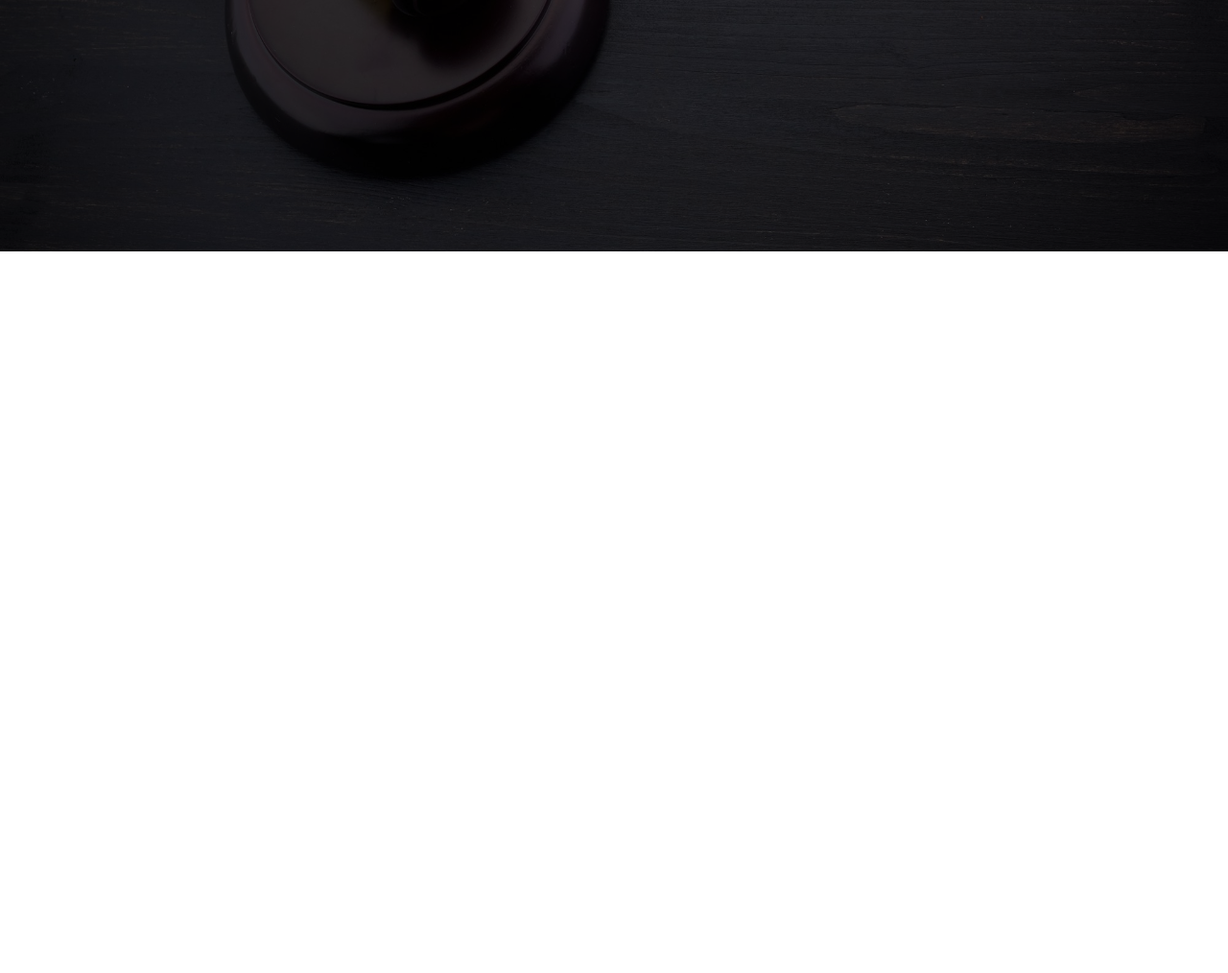
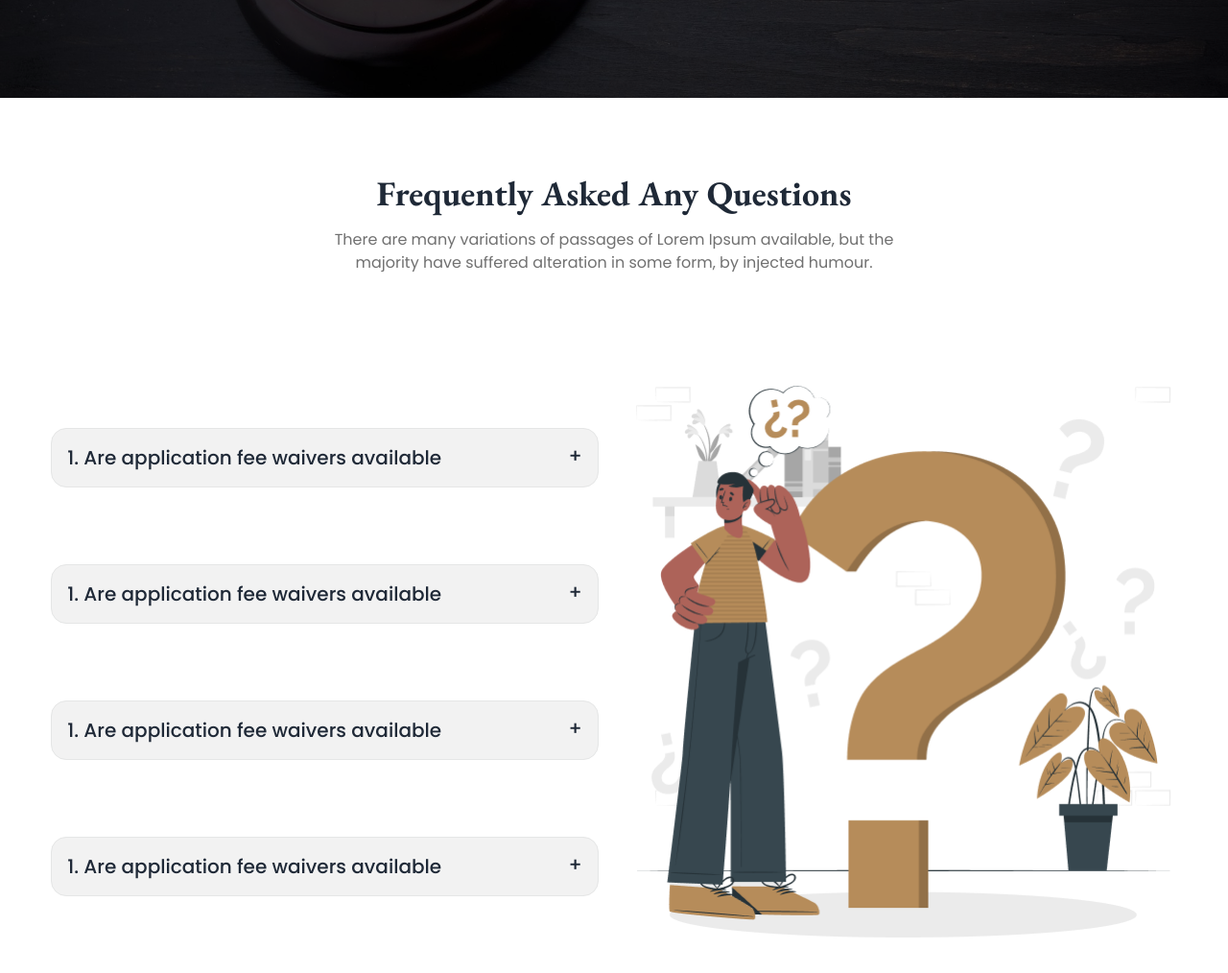
Before and after one commit to walid-official/legal-solution, a plain HTML site: page index.html in a window 1280 px wide. Shown: the part 2763-3777 px from the top of the page at 96% size. Before the commit the page ends 3025 px from the top, so only its background shows below. Drawn offline with nearby package versions, Linux system fonts and the light colour scheme.

Commit message:
feature area is done

```diff
--- a/index.html
+++ b/index.html
@@ -191,7 +191,7 @@
     <div class="carousel w-full">
       <div id="slide1" class="carousel-item relative w-full">
 
-       <div class="bg-[url('images/slider-1.jpg')] bg-no-repeat bg-center bg-cover py-80 bg-[rgba(0,0,0,0.5)] bg-blend-overlay">
+       <div class="bg-[url('images/slider-1.jpg')] bg-no-repeat bg-center bg-cover py-60 bg-[rgba(0,0,0,0.5)] bg-blend-overlay">
         <p class="text-center text-white w-1/2 mx-auto">Contrary to popular belief, Lorem Ipsum is not simply random text. It has roots in a piece of classical Latin literature from 45 BC, making it over 2000 years old. Richard McClintock, a Latin professor at Hampden-Sydney College in Virginia, looked up one of the more obscure Latin words, consectetur.</p>
        </div>
         <div class="absolute left-5 right-5 top-1/2 flex -translate-y-1/2 transform justify-between">
@@ -200,7 +200,7 @@
         </div>
       </div>
       <div id="slide2" class="carousel-item relative w-full">
-        <div class="bg-[url('images/slider-2.jpg')] bg-no-repeat bg-center bg-cover py-80  bg-[rgba(0,0,0,0.5)] bg-blend-overlay">
+        <div class="bg-[url('images/slider-2.jpg')] bg-no-repeat bg-center bg-cover py-60  bg-[rgba(0,0,0,0.5)] bg-blend-overlay">
           <p class="text-center text-white w-1/2 mx-auto">Contrary to popular belief, Lorem Ipsum is not simply random text. It has roots in a piece of classical Latin literature from 45 BC, making it over 2000 years old. Richard McClintock, a Latin professor at Hampden-Sydney College in Virginia, looked up one of the more obscure Latin words, consectetur.</p>
         </div>
         <div class="absolute left-5 right-5 top-1/2 flex -translate-y-1/2 transform justify-between">
@@ -209,7 +209,7 @@
         </div>
       </div>
       <div id="slide3" class="carousel-item relative w-full">
-        <div class="bg-[url('images/slider-3.jpg')] bg-no-repeat bg-center bg-cover py-80  bg-[rgba(0,0,0,0.5)] bg-blend-overlay">
+        <div class="bg-[url('images/slider-3.jpg')] bg-no-repeat bg-center bg-cover py-60  bg-[rgba(0,0,0,0.5)] bg-blend-overlay">
           <p class="text-center text-white w-1/2 mx-auto">Contrary to popular belief, Lorem Ipsum is not simply random text. It has roots in a piece of classical Latin literature from 45 BC, making it over 2000 years old. Richard McClintock, a Latin professor at Hampden-Sydney College in Virginia, looked up one of the more obscure Latin words, consectetur.</p>
         </div>
         <div class="absolute left-5 right-5 top-1/2 flex -translate-y-1/2 transform justify-between">
@@ -219,6 +219,51 @@
       </div>
       </div>
     </div>
+  </section> <!-- slide section is End -->
+
+  <section class="w-11/12 mx-auto">
+    <div class="feature-title text-center mt-20">
+      <h2 class="text-4xl font-bold">Frequently Asked Any Questions</h2>
+      <p class=" w-full sm:w-1/2 mx-auto mt-4 mb-20 text-[#707070]">There are many variations of passages of Lorem Ipsum available, but the majority have suffered alteration in some form, by injected humour.</p>
+    </div>
+
+    <div class="collapse-area md:flex gap-8 items-center">
+     <div class="collapse-setion md:w-1/2 ">
+      <div tabindex="0" class="collapse collapse-plus border-base-300 bg-base-200 border my-20">
+        <div class="collapse-title text-xl font-medium">1. Are application fee waivers available</div>
+        <div class="collapse-content">
+          <p>There are many variations of passages of Lorem Ipsum available, but the majority have suffered alteration in some form, by injected humour.</p>
+        </div>
+      </div>
+
+      <div tabindex="0" class="collapse collapse-plus border-base-300 bg-base-200 border my-20">
+        <div class="collapse-title text-xl font-medium">1. Are application fee waivers available</div>
+        <div class="collapse-content">
+          <p>There are many variations of passages of Lorem Ipsum available, but the majority have suffered alteration in some form, by injected humour.</p>
+        </div>
+      </div>
+
+      <div tabindex="0" class="collapse collapse-plus border-base-300 bg-base-200 border my-20">
+        <div class="collapse-title text-xl font-medium">1. Are application fee waivers available</div>
+        <div class="collapse-content">
+          <p>There are many variations of passages of Lorem Ipsum available, but the majority have suffered alteration in some form, by injected humour.</p>
+        </div>
+      </div>
+
+      <div tabindex="0" class="collapse collapse-plus border-base-300 bg-base-200 border my-20">
+        <div class="collapse-title text-xl font-medium">1. Are application fee waivers available</div>
+        <div class="collapse-content">
+          <p>There are many variations of passages of Lorem Ipsum available, but the majority have suffered alteration in some form, by injected humour.</p>
+        </div>
+      </div>
+
+     </div>
+     <div class="collapse-img-setion  md:w-1/2">
+      <img src="images/faq.png" class="w-full" alt="">
+     </div>
+
+
+    </div>
   </section>
 </main>
 
```
